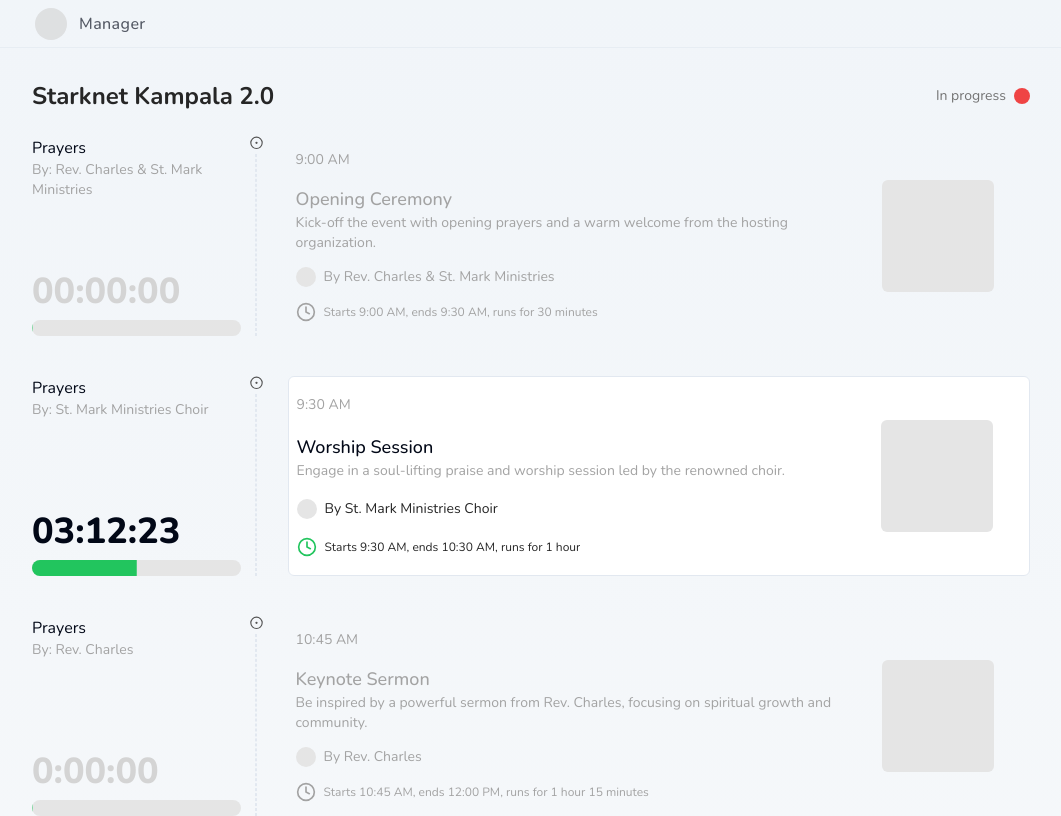
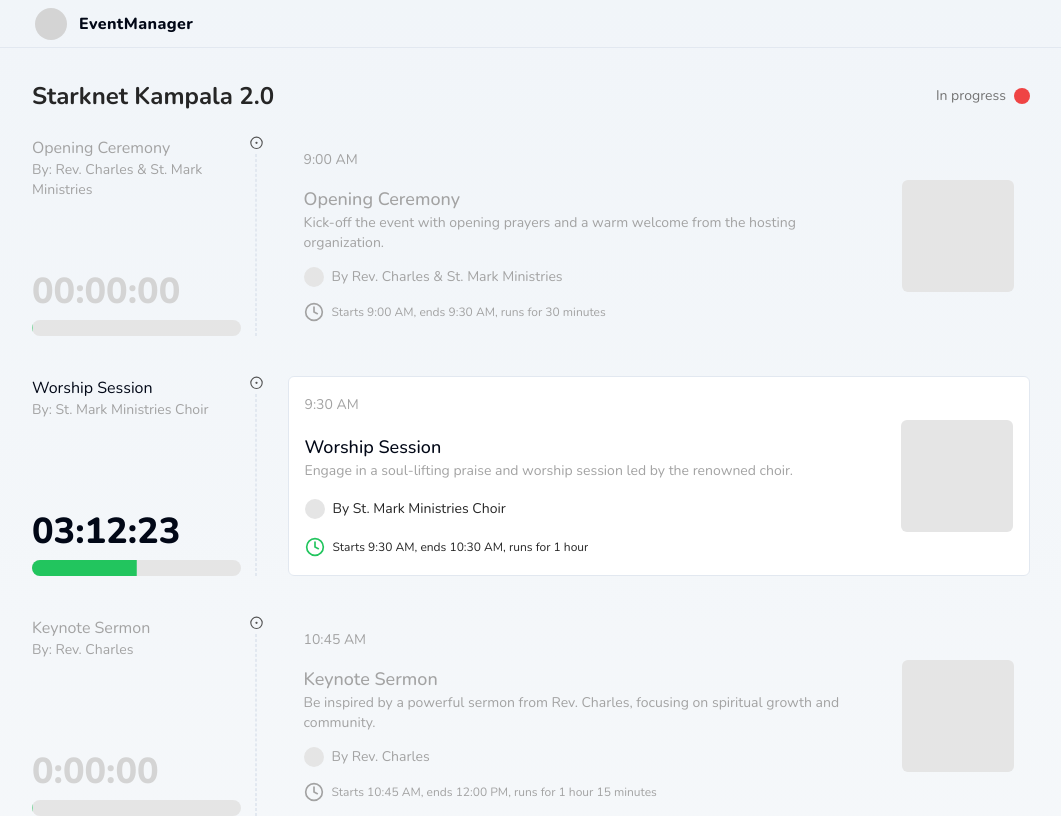
Before and after one commit to JovanMwesigwa/event-manager, a Next.js app: page /1 in a window 1280 px wide. Shown: the top 816 px of the page, without its empty margins (109-1170 px from the left). Built offline with nearby package versions, Linux system fonts and the light colour scheme.

Commit message:
Update EventCard and header components

```diff
--- a/app/(link)/[event]/EventCard.tsx
+++ b/app/(link)/[event]/EventCard.tsx
@@ -15,7 +15,11 @@ const EventCard = ({ item }: { item: EventActivityType }) => {
         <div className="hidden md:flex flex-row col-span-3 justify-between ">
           <div className=" flex-col justify-between flex w-full ">
             <div className="">
-              <h1>Prayers</h1>
+              <h1
+                className={`line-clamp-1 ${!item.active && "text-neutral-400"}`}
+              >
+                {item.title}
+              </h1>
               <p className="text-neutral-400 text-sm">By: {item.host}</p>
             </div>
 
@@ -41,7 +45,7 @@ const EventCard = ({ item }: { item: EventActivityType }) => {
         </div>
 
         <div
-          className={`rounded-md  cursor-pointer col-span-9 pl-2 ${
+          className={`rounded-md  cursor-pointer col-span-9 pl-2 md:pl-4 ${
             item.active && " relative border bg-white "
           } overflow-hidden grid grid-cols-12 `}
         >
@@ -99,7 +103,7 @@ const EventCard = ({ item }: { item: EventActivityType }) => {
             </div>
           </div>
 
-          <div className="col-span-3 flex md:items-center p-4 md:p-0 justify-center">
+          <div className="col-span-3 flex md:items-center  justify-end p-4">
             <div className=" size-14 md:size-28 bg-neutral-200 rounded-md"></div>
           </div>
         </div>
--- a/app/(link)/[event]/header.tsx
+++ b/app/(link)/[event]/header.tsx
@@ -2,12 +2,12 @@ import React from "react";
 
 const Header = () => {
   return (
-    <header className="h-12 w-full hidden fixed md:block border-b top-0 px-4 opacity-65">
+    <header className="h-12 w-full hidden fixed md:block border-b top-0 px-4 ">
       <div className="h-full lg:max-w-screen-lg mx-auto flex items-center">
         <div className=" pl-4 flex items-center gap-x-3">
           {/* <Image src="/mascot.svg" height={40} width={40} alt="Mascot" /> */}
           <div className="w-8 h-8 bg-neutral-300 rounded-full"></div>
-          <h1 className=" font-medium tracking-wide">Manager</h1>
+          <h1 className=" tracking-wide font-extrabold">EventManager</h1>
         </div>
       </div>
     </header>
```
